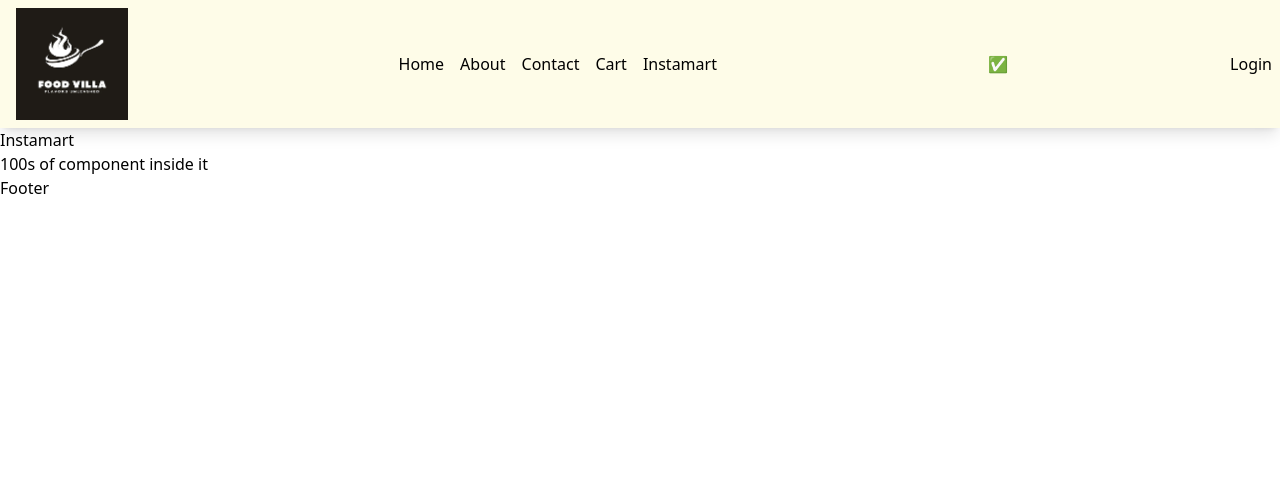
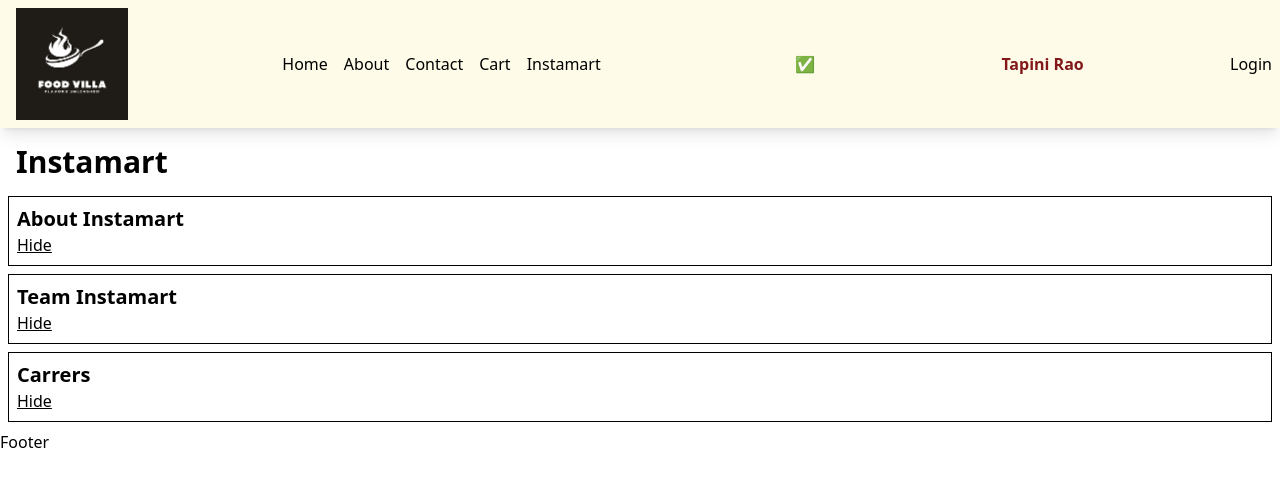
Before and after one commit to muskan01-sahu/Food-villa-app, a React (Vite) app: page /instamart in a window 1280 px wide. Shown: the top 486 px of the page. Built offline with nearby package versions, Linux system fonts and the light colour scheme.

Commit message:
chapter-11

```diff
--- a/index.html
+++ b/index.html
@@ -8,7 +8,6 @@
 </head>
 <body>
     <div id="root">not rendered</div>
-
     <script type="module" src="src/App.js"></script>
 </body>
 </html>
--- a/src/App.js
+++ b/src/App.js
@@ -1,4 +1,4 @@
-import React, { lazy,Suspense } from "react";
+import React, { lazy,Suspense, useState } from "react";
 import ReactDOM from "react-dom/client";
 import Header from "./components/Header";
 import Body from './components/Body';
@@ -11,16 +11,26 @@ import Home from "./components/Home";
 import RestaurantMenu from "./components/RestaurantMenu";
 import Profile from "./components/Profile";
 import Shimmer from "./components/Shimmer";
+import UserContext from "./utils/UserContext";
 
 const Instamart = lazy(() => import('./components/Instamart'));
 
 const AppLayout = () =>{
+    const[user,setUser]=useState({
+        name: "Tapini Rao",
+        email: "tapinirao16@gmail.com",
+    });
+
     return(
-        <>
+        <UserContext.Provider
+        value={{
+            user: user,
+            setUser: setUser,
+        }}>
         <Header/>
         <Outlet/>
         <Footer/>
-        </>
+        </UserContext.Provider>
     );
 };
 
@@ -32,7 +42,10 @@ const appRouter = createBrowserRouter([
         children:[
             {
                 path:"/",
-                element:<Body/>,
+                element:<Body user={{
+                    name: "Tanisha rez",
+                    email: "tanisahu12@gmail.com",
+                }} />,
             },
             {
                 path:"/home",
--- a/src/components/About.js
+++ b/src/components/About.js
@@ -2,6 +2,7 @@ import {Outlet} from 'react-router-dom';
 import ProfileFunctionalComponent from "./Profile";
 import Profile from "./ProfileClass";
 import {Component} from "react";
+import UserContext from '../utils/UserContext';
 
 // const About = () => {
 //     return(
@@ -33,6 +34,9 @@ class About1 extends Component{
         return(
             <div>
                 <h1>About Us Page</h1>
+                <UserContext.Consumer>
+                    {({user}) => <h4 className='font-bold text-xl p-10'>{user.name}-{user.email}</h4>}
+                </UserContext.Consumer>
                 <p>This is the namaste react Live Course Chapter 07 - Finding the path</p>
                 <Profile name= {"first child"} xyz={"abs"}/>
                 {/* <Profile name= {"second-child"} xyz={"abs"}/> */}
--- a/src/components/Body.js
+++ b/src/components/Body.js
@@ -1,11 +1,12 @@
 import { restaurantList } from "../Constants";
 import RestaurantCard from "./RestaurantCard";
-import { useState, useEffect} from "react";
+import { useState, useEffect, useContext} from "react";
 import Shimmer from "./Shimmer";
 import {Link} from 'react-router-dom'
 import {filterData} from "../utils/helper";
 import useSearch from "../utils/useSearch";
 import useOnline from '../utils/useOnline'
+import UserContext from "../utils/UserContext";
 
 const Body = () => {
 
@@ -18,6 +19,8 @@ const Body = () => {
     ] = useSearch();
 
     const isOnline = useOnline();
+
+    const {user,setUser} = useContext(UserContext);
 
     if(!isOnline){
         return <h1>🔴Offline, Please check your internet connection!!!!!!!</h1>
@@ -56,20 +59,34 @@ const Body = () => {
                 }}
 
                 >Search</button>
+                <input value={user.name} onChange={
+                    e=> setUser({
+                        ...user,
+                        name:e.target.value,
+                    })}>
+                </input>
+
+                <input value={user.email} onChange={
+                    e=> setUser({
+                        ...user,
+                        email:e.target.value,
+                    })}>
+                </input>
             </div>
 
             <div className="flex flex-wrap">
-
                 {
                     filteredRestaurants?.length === 0 ? (<h1>No Restaurant match your filter</h1>)
                      :
                     (
                     filteredRestaurants.map((restaurant) =>{
+
                         return(
                         <Link to ={"/restaurant/" + restaurant.info.id}
                          key={restaurant.info.id}>
-                             <RestaurantCard {...restaurant.info}/>
+                             <RestaurantCard {...restaurant.info} />
                         </Link>
+
                      ) }))
 
                 }
--- a/src/components/Header.js
+++ b/src/components/Header.js
@@ -1,9 +1,9 @@
 import React from 'react';
-import { useState } from "react";
+import { useState ,useContext} from "react";
 import Logo from "../assets/image/foodvilla.png";
 import { Link } from "react-router-dom";
 import useOnline from '../utils/useOnline';
-
+import UserContext from "../utils/UserContext";
 
 export const Title = () =>(
 
@@ -22,6 +22,9 @@ export const Title = () =>(
 const Header = () => {
     const[isLoggedIn, setIsLoggedIn ] = useState(false);
     const isOnline = useOnline();
+
+    const {user} = useContext(UserContext);
+
     return(
         <div className="flex p-2 justify-between items-center bg-pink-50 shadow-lg sm:bg-blue-50 md:bg-yellow-50">
             <Title/>
@@ -49,7 +52,8 @@ const Header = () => {
                 </ul>
 
             </div>
-            <h1 className="">{isOnline ? "✅":"🔴"}</h1>
+            <h1 className="p-10 font-bold text-red-900">{isOnline ? "✅":"🔴"}</h1>
+           <span className="p-10 font-bold text-red-900">{user.name}</span>
             {  ( isLoggedIn ?
             < button className="" onClick={() => setIsLoggedIn(false)}>Logout</button>
             :
--- a/src/components/Instamart.js
+++ b/src/components/Instamart.js
@@ -1,8 +1,59 @@
-const Instamart = () =>{
+import { useState } from "react";
+
+const Section = ({title,description,isVisible,setIsVisible})=>{
+    return(
+        <div className="border border-black p-2 m-2">
+            <h3 className="font-bold text-xl">{title}</h3>
+            {
+                isVisible ? ( <button className="cursor-pointer underline" onClick={() => setIsVisible(true)}>Show</button>
+                )
+                :
+                ( <button className="cursor-pointer underline" onClick={() => setIsVisible(false)}>Hide</button>
+            )}
+
+
+            {isVisible && <p>{description}</p>}
+
+        </div>
+
+    );
+};
+
+const Instamart = () => {
+    const [visibleSection,setVisibleSection] = useState("");
     return(
         <div>
-           <h1>Instamart</h1>
-           <h1>100s of component inside it</h1>
+            <h1 className="text-3xl p-2 m-2 font-bold">Instamart</h1>
+            <Section title={"About Instamart"}
+            description={
+                "Lorem ipsum dolor sit amet, consectetur adipisicing elit. Fugit exercitationem voluptatem explicabo esse, necessitatibus aperiam enim quos earum deserunt aut voluptas? Quidem optio, ipsa adipisci nemo repellat eaque quis earum voluptatibus obcaecati voluptatem atque rem porro perferendis dolor minus accusamus architecto, omnis itaque molestiae distinctio magnam amet in vitae! Eum"
+            }
+            isVisible={visibleSection === "about"}
+            setIsVisible={() => setVisibleSection("about") }
+            />
+
+           <Section title={"Team Instamart"}
+           description={
+                "Lorem  lamosa yuoutr ipsum dolor sit amet, consectetur adipisicing elit. Fugit exercitationem voluptatem explicabo esse, necessitatibus aperiam enim quos earum deserunt aut voluptas? Quidem optio, ipsa adipisci nemo repellat eaque quis earum voluptatibus obcaecati voluptatem atque rem porro perferendis dolor minus accusamus architecto, omnis itaque molestiae distinctio magnam amet in vitae! Eum"
+            }
+            isVisible={visibleSection === "team"}
+            setIsVisible={() => setVisibleSection("team") }
+            />
+
+            <Section title={"Carrers"}
+            description={
+                "Lorem  lamosa yuoutr ipsum dolor sit amet, consectetur adipisicing elit. Fugit exercitationem voluptatem explicabo esse, necessitatibus aperiam enim quos earum deserunt aut voluptas? Quidem optio, ipsa adipisci nemo repellat eaque quis earum voluptatibus obcaecati voluptatem atque rem porro perferendis dolor minus accusamus architecto, omnis itaque molestiae distinctio magnam amet in vitae! Eum"
+            }
+            isVisible={visibleSection === "carrer"}
+            setIsVisible={() => setVisibleSection("carrer") }
+            />
+
+
+           {/* <AboutInstamart/>
+           <DetsilsofInstamart/>
+           <TeamInstamart/>
+           <Product/>
+           <Careers/> */}
         </div>
     );
 };
--- a/src/components/RestaurantCard.js
+++ b/src/components/RestaurantCard.js
@@ -1,8 +1,11 @@
 import { IMG_CDN_URL } from "../Constants";
-
+import{useContext}  from 'react';
+import UserContext from "../utils/UserContext";
 
 const RestaurantCard = ({name, cuisines, sla, cloudinaryImageId}) => {
     const lastMileTravelString = sla.lastMileTravelString;
+
+    const {user} = useContext(UserContext);
     return(
 
         <div className="w-56 p-2 m-2 shadow-lg bg-pink-50 ">
@@ -10,7 +13,8 @@ const RestaurantCard = ({name, cuisines, sla, cloudinaryImageId}) => {
 
             <h2 className="font-bold text-xl ">{name}</h2>
             <h3>{cuisines.join(", ")}</h3>
-            <h4>{lastMileTravelString} minutes</h4>
+            <h4>{lastMileTravelString}</h4>
+            <h5 className="font-bold">{user.name}-{user.email}</h5>
 
         </div>
     );
--- /dev/null
+++ b/src/utils/UserContext.js
@@ -0,0 +1,10 @@
+import {createContext} from 'react'
+
+const UserContext = createContext({
+    user:{
+        name: "Dummy Name",
+        email: "dummyname@gmail.com",
+    },
+
+});
+export default UserContext;
```
